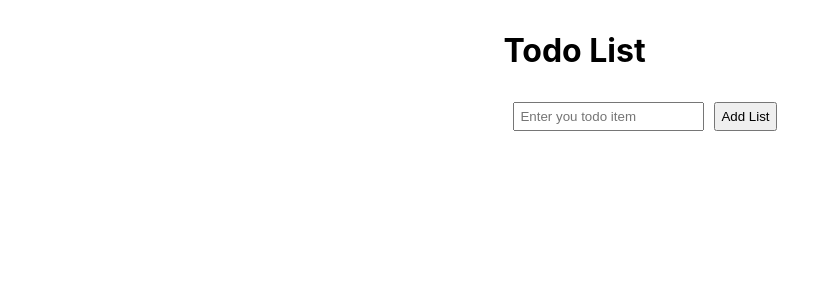
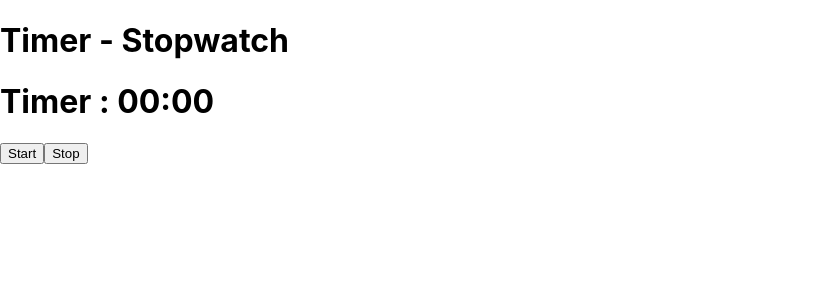
Before and after one commit to sanu-basak/react-practice, a React (Create React App) app: page / in a window 1280 px wide. Shown: the top 300 px of the page, without its empty margins (0-840 px from the left). Built offline with nearby package versions, Linux system fonts and the light colour scheme.

Commit message:
Stopwatch functionality done

```diff
--- a/src/App.js
+++ b/src/App.js
@@ -5,6 +5,7 @@ import './App.css';
 import { useEffect, useState } from "react"
 // import JobBoard from './components/JobBoard';
 import ToDoList from './components/ToDoList';
+import Timer from './components/Timer';
 // import LikeButton from './components/LikeButton';
 // import CustomUseMemo from './components/CustomUseMemo';
 // import ProgressBar from './components/ProgressBar';
@@ -30,7 +31,8 @@ function App() {
         {/* <CustomUseMemo/> */}
         {/* <LikeButton/> */}
         {/* <JobBoard/> */}
-        <ToDoList/>
+        {/* <ToDoList/> */}
+        <Timer/>
 
       </>
    )
--- /dev/null
+++ b/src/components/Timer.jsx
@@ -0,0 +1,39 @@
+import {useRef, useState} from 'react'
+
+const Timer = () => {
+    const [timer, setTimer] = useState(0);
+    const timerRef = useRef()
+
+    const handleStart = () => {
+        timerRef.current = setInterval(() => {
+            setTimer(prevTimer => prevTimer + 1000)
+        },1000)
+
+    }
+
+    const formatTime = (time) => {
+        const minutes = Math.floor(time / 60000);
+        const seconds = Math.floor((time % 60000) / 1000);
+        return `${minutes.toString().padStart(2, '0')}:${seconds.toString().padStart(2, '0')}`;
+    }
+
+    const handleStop = () => {
+        clearInterval(timerRef.current)
+    }
+
+    return (
+        <div>
+            <div>
+                <h1>Timer - Stopwatch</h1>
+                <h1>Timer : {formatTime(timer)}</h1>
+            </div>
+            <div>
+                <button onClick={handleStart}>Start</button>
+                <button onClick={handleStop}>Stop</button>
+            </div>
+
+        </div>
+    )
+}
+
+export default Timer
```
